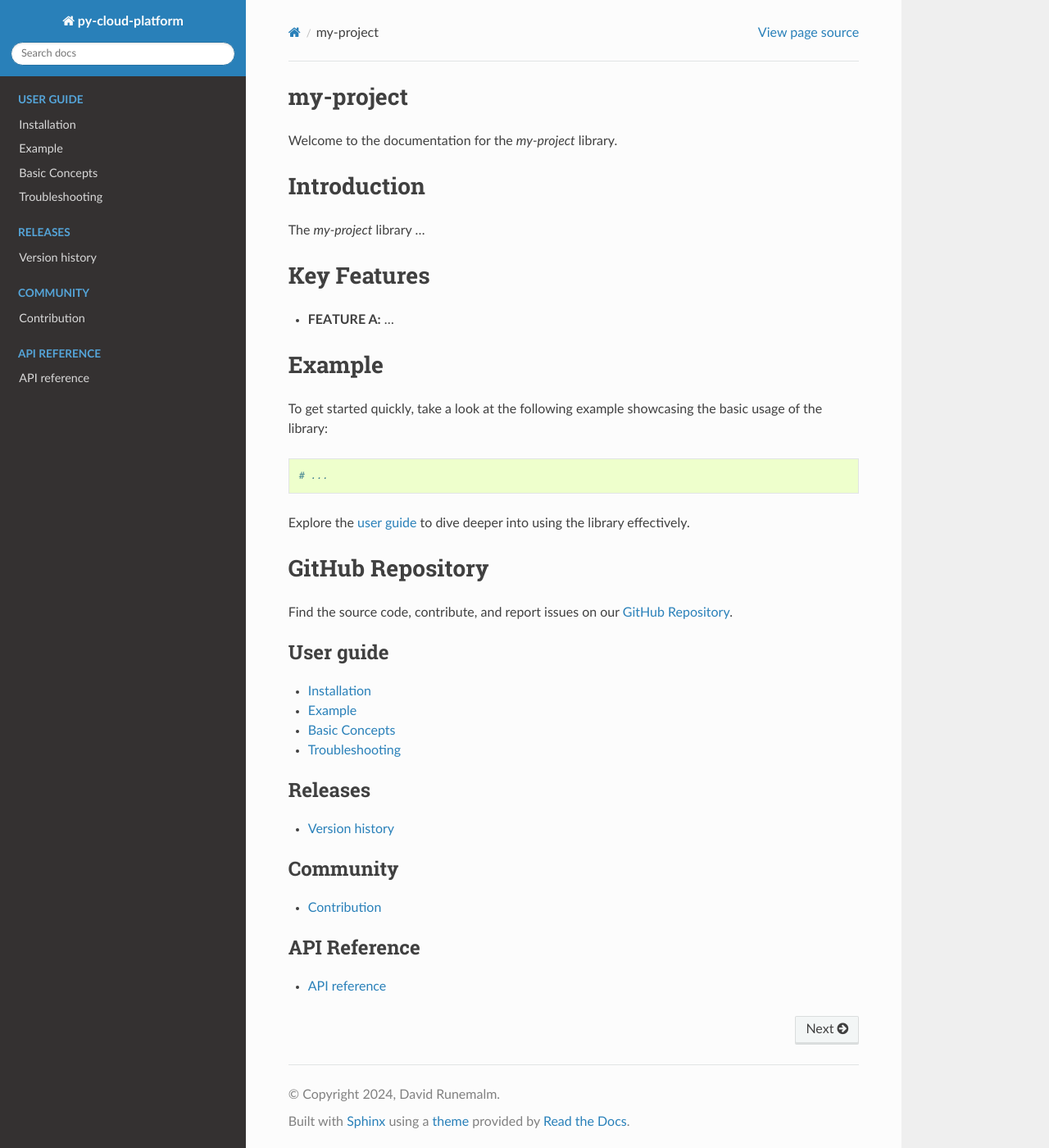
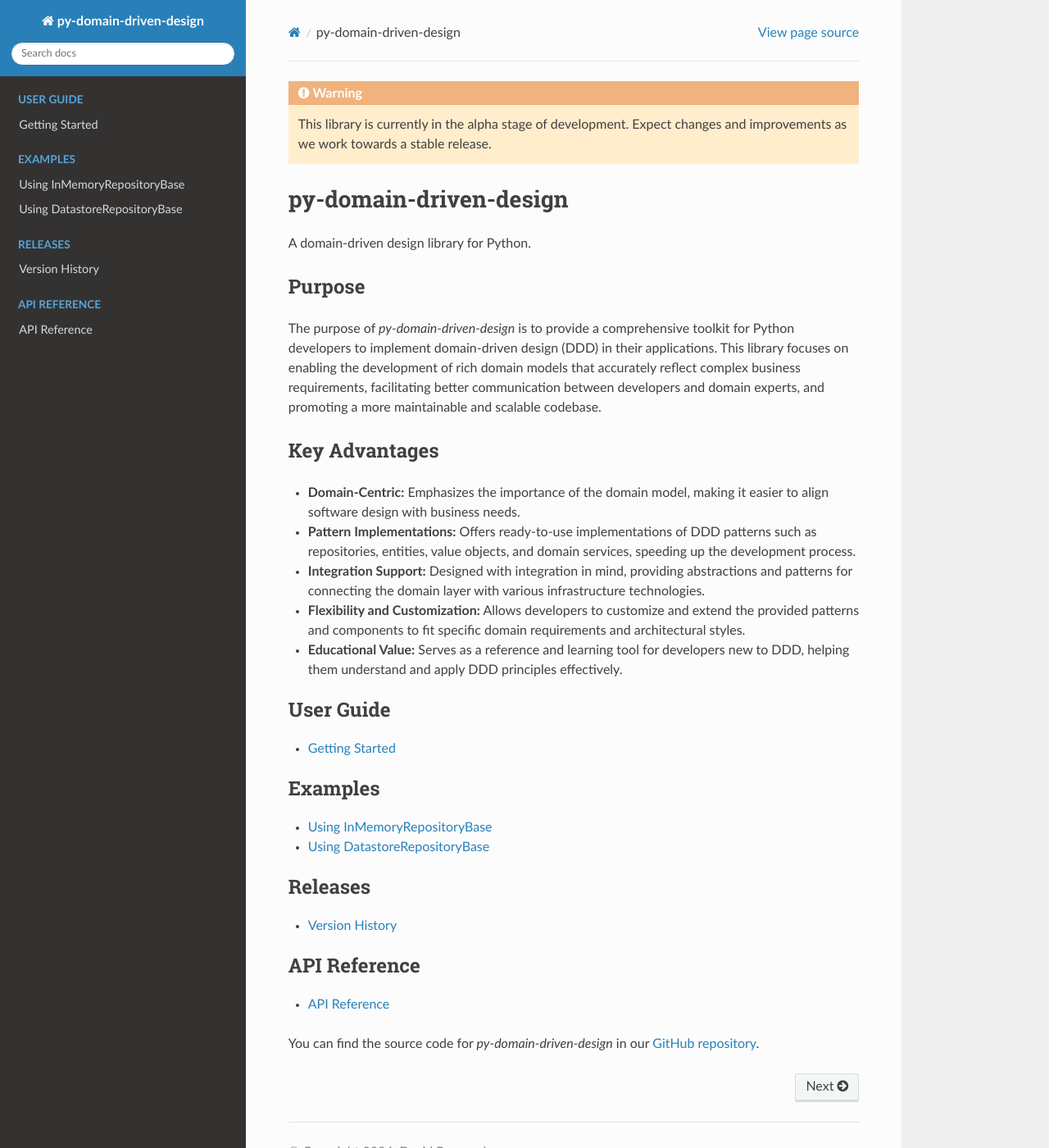
Before and after one commit to runemalm/py-domain-driven-design, a Sphinx documentation site: the page built from docs/index.rst, in a window 1280 px wide and 1400 px high. Shown: the whole window at 82% size. Built offline with Sphinx 7.4.7 and the Read the Docs theme 2.0.0, drawn with Linux system fonts in a browser that asks for light colours.

Commit message:
Add initial set of documentation for first release.

```diff
--- a/docs/conf.py
+++ b/docs/conf.py
@@ -27,12 +27,12 @@
 
 # -- Project information -----------------------------------------------------
 
-project = "py-cloud-platform"
+project = "py-domain-driven-design"
 copyright = "2024, David Runemalm"
 author = "David Runemalm"
 
 # The full version, including alpha/beta/rc tags
-release = "1.0.0-alpha.1"
+release = "1.0.0-alpha.2"
 
 
 # -- General configuration ---------------------------------------------------
--- a/docs/index.rst
+++ b/docs/index.rst
@@ -1,54 +1,46 @@
-my-project
-==========
+.. warning::
 
-Welcome to the documentation for the `my-project` library.
+   This library is currently in the alpha stage of development. Expect changes and improvements as we work towards a stable release.
 
-Introduction
-============
+py-domain-driven-design
+=======================
 
-The `my-project` library ...
+A domain-driven design library for Python.
 
-Key Features
-============
+Purpose
+-------
 
-- **FEATURE A:** ...
+The purpose of `py-domain-driven-design` is to provide a comprehensive toolkit for Python developers to implement domain-driven design (DDD) in their applications. This library focuses on enabling the development of rich domain models that accurately reflect complex business requirements, facilitating better communication between developers and domain experts, and promoting a more maintainable and scalable codebase.
 
-Example
-=======
+Key Advantages
+--------------
 
-To get started quickly, take a look at the following example showcasing the basic usage of the library:
+- **Domain-Centric:** Emphasizes the importance of the domain model, making it easier to align software design with business needs.
+- **Pattern Implementations:** Offers ready-to-use implementations of DDD patterns such as repositories, entities, value objects, and domain services, speeding up the development process.
+- **Integration Support:** Designed with integration in mind, providing abstractions and patterns for connecting the domain layer with various infrastructure technologies.
+- **Flexibility and Customization:** Allows developers to customize and extend the provided patterns and components to fit specific domain requirements and architectural styles.
+- **Educational Value:** Serves as a reference and learning tool for developers new to DDD, helping them understand and apply DDD principles effectively.
 
-.. code-block:: python
-
-    # ...
-
-Explore the :doc:`user guide<gettingstarted>` to dive deeper into using the library effectively.
-
-GitHub Repository
-=================
-
-Find the source code, contribute, and report issues on our `GitHub Repository <https://github.com/runemalm/my-project>`_.
-
-.. gettingstarted-docs:
+.. userguide-docs:
 .. toctree::
   :maxdepth: 1
-  :caption: User guide
+  :caption: User Guide
 
-  gettingstarted
+  userguide
 
-.. versionhistory-docs:
+.. examples-docs:
+.. toctree::
+  :maxdepth: 1
+  :caption: Examples
+
+  examples
+
+.. releases-docs:
 .. toctree::
   :maxdepth: 1
   :caption: Releases
 
-  versionhistory
-
-.. community-docs:
-.. toctree::
-  :maxdepth: 1
-  :caption: Community
-
-  community
+  releases
 
 .. apireference-docs:
 .. toctree::
@@ -56,3 +48,5 @@
   :caption: API Reference
 
   py-modindex
+
+You can find the source code for `py-domain-driven-design` in our `GitHub repository <https://github.com/runemalm/py-domain-driven-design>`_.
--- a/docs/py-modindex.rst
+++ b/docs/py-modindex.rst
@@ -1,2 +1,2 @@
-API reference
+API Reference
 =============
```
Also changed, not shown: README.md (+45 -5 lines), docs/community.rst (deleted, +0 -9 lines), docs/examples.rst (added, +73 -0 lines), docs/gettingstarted.rst (deleted, +0 -45 lines), docs/modules/datastore_repository_base.rst (added, +9 -0 lines), docs/modules/in_memory_repository_base.rst (added, +9 -0 lines), docs/modules/irepository.rst (added, +9 -0 lines), docs/releases.rst (added, +16 -0 lines), docs/userguide.rst (added, +10 -0 lines), docs/versionhistory.rst (deleted, +0 -12 lines).
